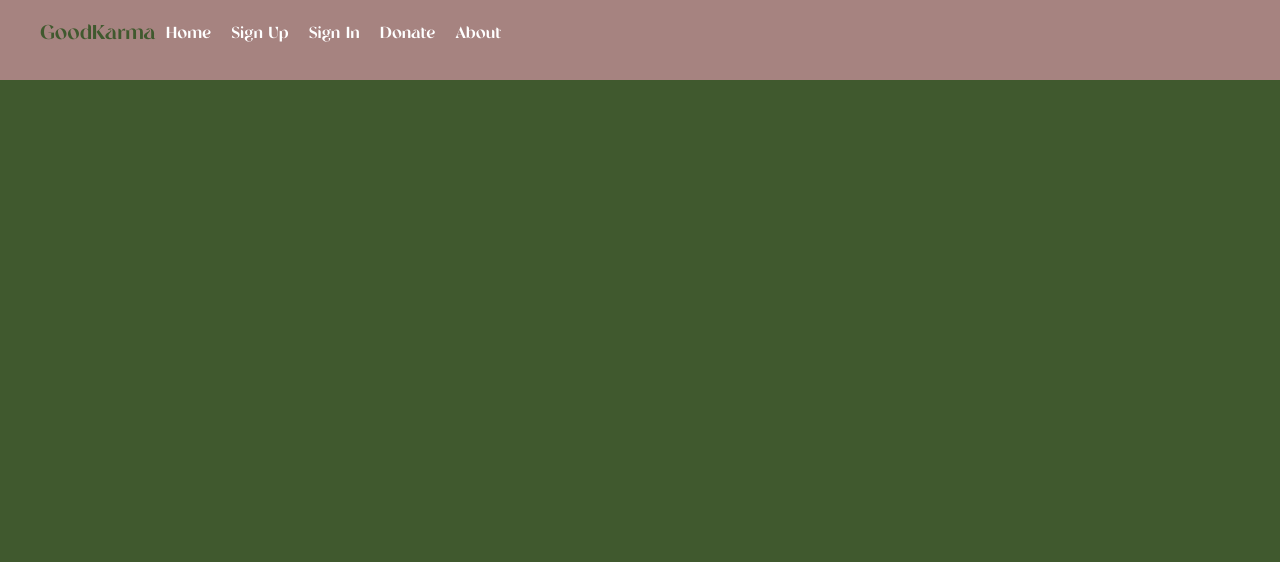
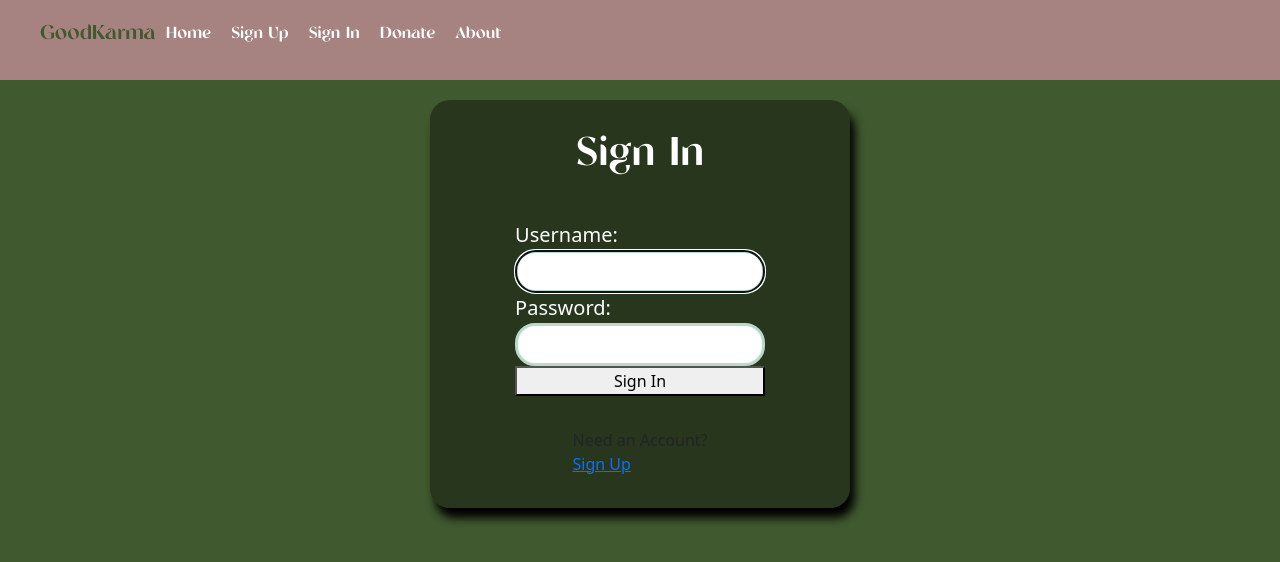
Before and after one commit to AnnieRae1111/Giveback-app-front-end, a React (Create React App) app: page /signin in a window 1280 px wide. Shown: the top 562 px of the page. Built offline with nearby package versions, Linux system fonts and the light colour scheme; no server answers.

Commit message:
sign in component working

```diff
--- a/src/App.js
+++ b/src/App.js
@@ -12,6 +12,7 @@
     import About from './components/About';
     import SignUp from './components/authentication/Signup';
     import Main from './Main';
+    import SignIn from './components/authentication/SignIn';
 
 
     function App() {
@@ -88,25 +89,14 @@
         return (
           <div className="app-container">
           <Header/>
-          {/* <Home/> */}
-          {/* <LandingPage/> */}
-          {/* <UploadItemForm getItems={getItems} photoUrl={photoUrl} setPhotoUrl={setPhotoUrl} imageUrl={imageUrl} setImageUrl={setImageUrl} itemCategory={itemCategory} setItemCategory={setItemCategory} itemTitle={itemTitle} setItemTitle={setItemTitle} itemDate={itemDate} setItemDate={setItemDate} owner={owner} setOwner={setOwner} items={items} setItems={setItems} description={description} setDescription={setDescription} /> */}
           <Routes>
             <Route path="/" element={<Main items={items} setItems={setItems}/>}/>
             <Route path="/signup" element={<SignUp/>}/>
-            {/* <Route path="/signin" element={<SignIn/>}/> */}
+            <Route path="/signin" element={<SignIn/>}/>
             <Route path="/about" element={<About/>}/>
             <Route path="/donate" element={ <UploadItemForm getItems={getItems} photoUrl={photoUrl} setPhotoUrl={setPhotoUrl} imageUrl={imageUrl} setImageUrl={setImageUrl} itemCategory={itemCategory} setItemCategory={setItemCategory} itemTitle={itemTitle} setItemTitle={setItemTitle} itemDate={itemDate} setItemDate={setItemDate} owner={owner} setOwner={setOwner} items={items} setItems={setItems} description={description} setDescription={setDescription} />}/>
-
-            {/* <Route path="/" element={<AvailableItemsList  items={items} setItems={setItems} />} /> */}
-
-            {/* <Route path="/donate" element={<UploadItemForm/>}/> */}
-
             <Route path="/edit/:id" element={<EditPost items={items} handleEdit={handleEdit} editCategory={editCategory} setEditCategory={setEditCategory} editTitle={editTitle} setEditTitle={setEditTitle} editDescription={editDescription} setEditDescription={setEditDescription} editPhotoUrl={editPhotoUrl} setEditPhotoUrl={setEditPhotoUrl}/>}  />
-
           </Routes>
-
-
         </div>
         );
     }
--- /dev/null
+++ b/src/components/authentication/SignIn.js
@@ -0,0 +1,113 @@
+import { useRef, useState, useEffect, useContext } from 'react'
+import { Link } from 'react-router-dom'
+import axios from 'axios'
+import AuthContext from '../../context/AuthProvider'
+//created globalstate with AuthContext
+
+const SignIn = () => {
+    const { setAuth } = useContext(AuthContext)
+
+    const userRef = useRef()
+    const errRef = useRef()
+
+    const[user, setUser]=useState('')
+    const[pwd, setPwd] = useState('')
+    const[errMsg, setErrMsg]= useState('')
+    const[success, setSuccess]=useState(false)
+
+    useEffect(()=> {
+        userRef.current.focus()
+    }, [])
+
+    useEffect(()=> {
+        setErrMsg('')
+    }, [user, pwd])
+    //clear out error messages when user/ pwd is changed
+
+    const handleSubmit = async (e)=> {
+        e.preventDefault()
+        const logInUrl="https://desolate-reaches-56728.herokuapp.com/api/users/signin"
+        try{
+        const response = await axios.post(logInUrl,({email:user, password:pwd}),
+            {
+                header:{'Content-Type':'application/json' },
+                // withCredentials:true
+            }
+        )
+        console.log(response.data)
+        const accessToken = response.data.accessToken
+        setAuth({ email:user, password:pwd, accessToken:accessToken})
+        console.log(response)
+        setUser('')
+        setPwd('')
+        setSuccess(true)
+
+        }catch(err){
+            if(!err.response){
+                setErrMsg('No Server Response')
+            }else if (err.response.status === 400){
+                setErrMsg('Missing username or password')
+            }else if(err.response.status === 400 ){
+                setErrMsg('Unauthorized')
+            }
+            errRef.current.focus()
+
+        }
+
+    }
+
+    return (
+        <>
+        {success ? (
+            <section>
+                <h1> You are logged in! </h1>
+                <br/>
+                <p>
+                    <Link to="/">Home</Link>
+                </p>
+            </section>
+        ): (
+       <section>
+           <p ref={errRef} className={errMsg ? "errmsg" : "offscreen"} aria-live="assertive">
+            {errMsg}
+            {/* screen reader will read off error message when focus is set to this paragraph */}
+           </p>
+           <h1>Sign In</h1>
+        <form onSubmit={handleSubmit}>
+            <label htmlFor="username"> Username:</label>
+            <input
+            type="text"
+            id="username"
+            ref={userRef}//set focus on this input
+            autoComplete="off"
+            onChange={(e)=>setUser(e.target.value)}
+            //setting value to {user} makes this a controlled input
+            value={user}
+            required/>
+
+            <label htmlFor="password"> Password:</label>
+            <input
+            type="password"
+            id="password"
+            // we didint' create a ref for password because we don't want to set focus on pw field
+            autoComplete="off"
+            onChange={(e)=>setPwd(e.target.value)}
+            //setting value to {user} makes this a controlled input
+            value={pwd}
+            required/>
+            <button className='signin-button'>Sign In</button>
+        </form>
+        <p>
+            Need an Account?<br/>
+            <span className="line">
+                <Link to="/signup">Sign Up</Link>
+            </span>
+
+        </p>
+       </section>
+        )}
+       </>
+     );
+}
+
+export default SignIn;
--- a/src/components/authentication/Signup.js
+++ b/src/components/authentication/Signup.js
@@ -116,7 +116,7 @@ const handleSubmit = async (e) => {
             <section className='signup-section'>
                 <h1> Sign Up Successful!</h1>
                 <p>
-                    <Link to="/signin">Sign In</Link>
+                    <Link className="signintwo-link" to="/signin">Sign In</Link>
                 </p>
             </section>
         ) : (
--- /dev/null
+++ b/src/context/AuthProvider.js
@@ -0,0 +1,16 @@
+import { createContext , useState } from 'react'
+
+const AuthContext = createContext({})
+
+export const AuthProvider = ({ children }) => {
+    //children are components that authprovider wraps
+    const[auth, setAuth]=useState({})
+
+    return (
+        <AuthContext.Provider value={({ auth, setAuth})}>
+            {children}
+        </AuthContext.Provider>
+    )
+}
+
+export default AuthContext
--- a/src/css/SignUp.css
+++ b/src/css/SignUp.css
@@ -2,11 +2,6 @@
     display:none;
 }
 
-/* .signup-section{ */
-    /* display:flex; */
-    /* align-items: center;
-    justify-content: center;
-} */
 
 form{
     display:flex;
@@ -14,16 +9,7 @@ form{
     flex-direction: column;
     padding:2rem;
 
-
-
 }
-
-/* .form-container{
-    display:flex;
-    align-items: center;
-    justify-content: center;
-    flex-direction: column;
-} */
 
 input{
     border:3px solid #BAD9C8;
@@ -73,6 +59,17 @@ a.signup-link-two{
     border-radius: 20px;
 }
 
+a.signintwo-link{
+    text-decoration: none;
+    background-color :#BAD9C8;
+    padding:.8rem;
+    color:black;
+    border: 4px solid black;
+    text-decoration: none;
+    font-family: tangerineregular;
+    border-radius: 20px;
+}
+
 .instructions,
 .offscreen{
     color:white;
--- a/src/index.js
+++ b/src/index.js
@@ -2,12 +2,14 @@ import React from 'react';
 import ReactDOM from 'react-dom';
 import App from './App';
 import {BrowserRouter as Router} from 'react-router-dom'
-
+import { AuthProvider } from './context/AuthProvider'
 
 
 ReactDOM.render(
     <Router>
+      <AuthProvider>
       <App />
+      </AuthProvider>
     </Router>,
   document.getElementById('root')
 );
```
